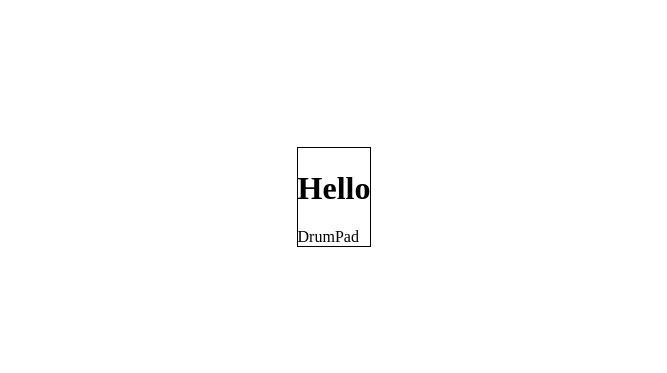
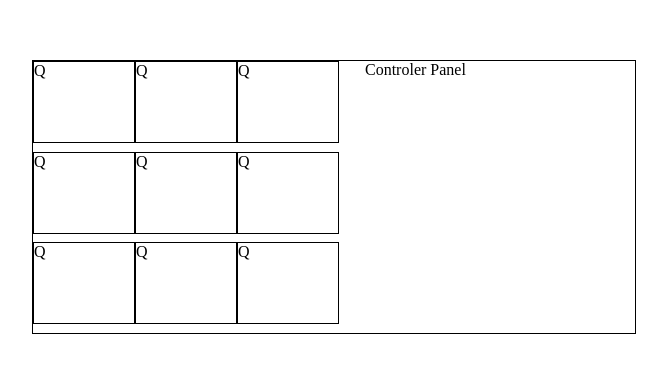
Before and after one commit to UltraViolet33/Drum-Machine, a React (Create React App) app: page / in a window 1280 px wide. Shown: the part 211-584 px from the top of the page, without its empty margins (306-973 px from the left). Built offline with nearby package versions, Linux system fonts and the light colour scheme.

Commit message:
display grid pad

```diff
--- a/src/App.css
+++ b/src/App.css
@@ -7,4 +7,5 @@ body {
 
 #drum-machine {
   border: 1px solid black;
+  display: flex;
 }
--- a/src/App.js
+++ b/src/App.js
@@ -4,7 +4,6 @@ import "./App.css";
 const App = () => {
   return (
     <div id="drum-machine">
-      <h1>Hello</h1>
       <Container />
     </div>
   );
--- a/src/components/Container.js
+++ b/src/components/Container.js
@@ -1,9 +1,11 @@
 import { DrumPad } from "./DrumPad";
+import { Control } from "./Control";
 
 export const Container = () => {
   return (
-    <div>
+    <>
       <DrumPad />
-    </div>
+      <Control />
+    </>
   );
 };
--- /dev/null
+++ b/src/components/Control.css
@@ -0,0 +1,3 @@
+#control-container {
+    width: 270px;
+}
--- /dev/null
+++ b/src/components/Control.js
@@ -0,0 +1,5 @@
+import "./Control.css";
+
+export const Control = () => {
+  return <div id="control-container">Controler Panel</div>;
+};
--- /dev/null
+++ b/src/components/DrumPad.css
@@ -0,0 +1,12 @@
+.drum-pad {
+  border: 1px solid black;
+  width: 100px;
+  height: 80px;
+}
+
+#drum-pad-container {
+  display: flex;
+  width: 332px;
+  height: 272px;
+  flex-wrap: wrap;
+}
--- a/src/components/DrumPad.js
+++ b/src/components/DrumPad.js
@@ -1,3 +1,19 @@
+import "./DrumPad.css";
+
+
 export const DrumPad = () => {
-  return <div>DrumPad</div>;
+  return (
+    <div id="drum-pad-container">
+      <div className="drum-pad">Q</div>
+      <div className="drum-pad">Q</div>
+      <div className="drum-pad">Q</div>
+      <div className="drum-pad">Q</div>
+      <div className="drum-pad">Q</div>
+      <div className="drum-pad">Q</div>
+      <div className="drum-pad">Q</div>
+      <div className="drum-pad">Q</div>
+      <div className="drum-pad">Q</div>
+
+    </div>
+  );
 };
```
